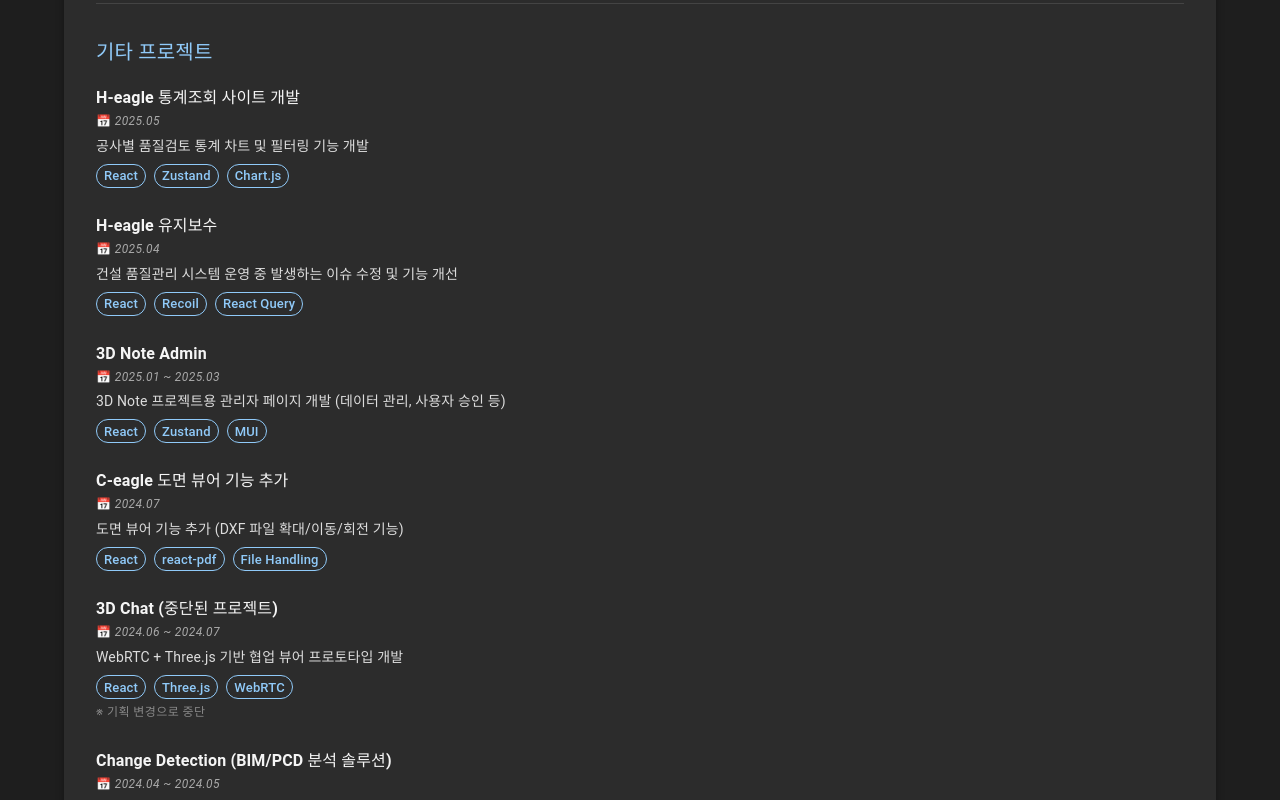
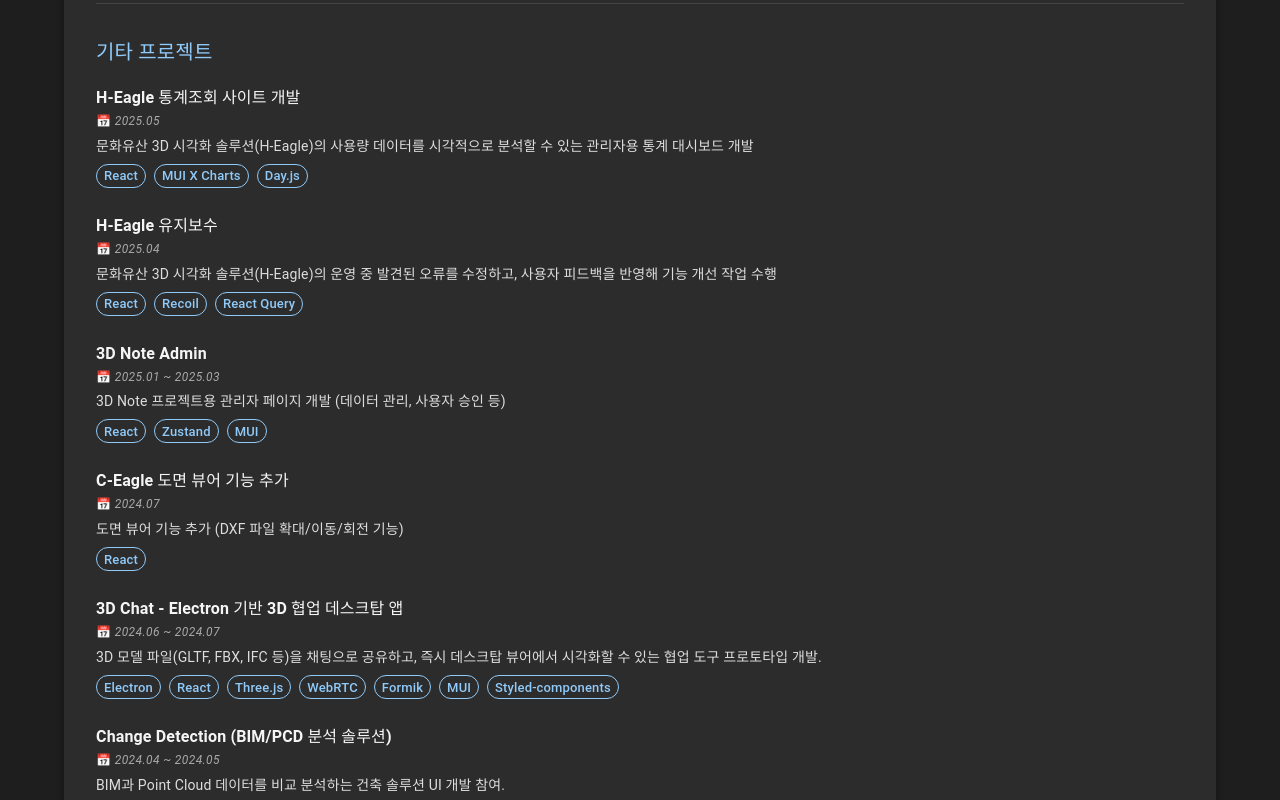
Before and after one commit to hyemmmm/my-portfolio, a React (Vite) app: page / in a window 1280 px wide. Shown: the part 1460-2260 px from the top of the page. Built offline with nearby package versions, Linux system fonts and the light colour scheme.

Commit message:
feat: 이미지 팝업 추가

```diff
--- /dev/null
+++ b/src/components/Layout.tsx
@@ -0,0 +1,14 @@
+// Layout.tsx
+import { Outlet } from "react-router-dom";
+import ScrollToTop from "./ScrollToTop";
+
+const Layout = () => {
+  return (
+    <>
+      <ScrollToTop />
+      <Outlet />
+    </>
+  );
+};
+
+export default Layout;
--- /dev/null
+++ b/src/components/PhotoPopup.tsx
@@ -0,0 +1,35 @@
+import { Dialog, DialogContent, IconButton } from "@mui/material";
+import CloseIcon from "@mui/icons-material/Close";
+
+type PhotoPopupProps = {
+  open: boolean;
+  onClose: () => void;
+  imageSrc: string | null;
+};
+
+export default function PhotoPopup({
+  open,
+  onClose,
+  imageSrc,
+}: PhotoPopupProps) {
+  if (!imageSrc) return null;
+
+  return (
+    <Dialog open={open} onClose={onClose} maxWidth="md">
+      <DialogContent sx={{ backgroundColor: "#000", p: 0 }}>
+        <img
+          src={imageSrc}
+          alt="확대 이미지"
+          style={{
+            width: "100%",
+            height: "auto",
+            maxHeight: "80vh",
+            display: "block",
+            margin: "0 auto",
+            backgroundColor: "#000",
+          }}
+        />
+      </DialogContent>
+    </Dialog>
+  );
+}
--- /dev/null
+++ b/src/components/ScrollToTop.tsx
@@ -0,0 +1,15 @@
+// ScrollToTop.tsx
+import { useEffect } from "react";
+import { useLocation } from "react-router-dom";
+
+const ScrollToTop = () => {
+  const { pathname } = useLocation();
+
+  useEffect(() => {
+    window.scrollTo(0, 0); // 페이지 맨 위로
+  }, [pathname]);
+
+  return null;
+};
+
+export default ScrollToTop;
--- a/src/data/projectData.ts
+++ b/src/data/projectData.ts
@@ -23,6 +23,7 @@
 import starting_resume_view from "../assets/images/starting/s-resume-view.png";
 import starting_main from "../assets/images/starting/s-main.png";
 import starting_mypage from "../assets/images/starting/s-mypage.png";
+import starting_sharing from "../assets/images/starting/starting-sharing.png";
 import starting_video from "../assets/videos/starting.mp4";
 
 export const projectData = [
@@ -295,6 +296,7 @@
       "React Query",
       "react-hook-form",
       "Quill",
+      "REST API",
       "Sentry",
       "ESLint",
       "Prettier",
@@ -303,48 +305,80 @@
       {
         title: "메인페이지",
         image: starting_main,
-        items: ["✅ **아이디/비밀번호 로그인**", "✅ **다국어 모드 지원**"],
-        skills: ["JWT", "i18n"],
-        imageType: "mobile",
-      },
-      {
-        title: "로그인",
-        items: ["✅ **아이디/비밀번호 로그인**", "✅ **다국어 모드 지원**"],
-        skills: ["JWT", "i18n"],
-        imageType: "mobile",
-      },
-      {
-        title: "회원가입",
-        items: ["✅ **아이디/비밀번호 로그인**", "✅ **다국어 모드 지원**"],
-        skills: ["JWT", "i18n"],
-        imageType: "mobile",
-      },
-      {
-        title: "아이디/비밀번호 찾기",
-        items: ["✅ **아이디/비밀번호 로그인**", "✅ **다국어 모드 지원**"],
-        skills: ["JWT", "i18n"],
+        items: [
+          "✅ **서비스 소개 및 랜딩페이지 제공**",
+          "✅ **반응형 UI 지원**",
+        ],
+        skills: [],
         imageType: "mobile",
       },
       {
         title: "이력서 편집",
         image: starting_resume_edit,
-        items: ["✅ **아이디/비밀번호 로그인**", "✅ **다국어 모드 지원**"],
-        skills: ["JWT", "i18n"],
-        imageType: "mobile",
+        items: [
+          "✅ **경력, 학력, 프로젝트 등 섹션별 이력서 작성**",
+          "✅ **항목 추가/삭제 및 순서 변경 지원**",
+          "✅ **입력 시 자동 저장되는 실시간 편집 기능**",
+        ],
+        skills: ["react-hook-form", "Quill"],
+        imageType: "desktop",
       },
       {
         title: "이력서 보기",
         image: starting_resume_view,
-        items: ["✅ **아이디/비밀번호 로그인**", "✅ **다국어 모드 지원**"],
-        skills: ["JWT", "i18n"],
+        items: [
+          "✅ **미리보기 및 공유용 이력서 화면 제공**",
+          "✅ **블라인드 보기 모드 지원**",
+          "✅ **모바일 환경에 최적화된 반응형 디자인**",
+        ],
+        skills: [],
         imageType: "mobile",
       },
       {
         title: "마이페이지",
         image: starting_mypage,
-        items: ["✅ **아이디/비밀번호 로그인**", "✅ **다국어 모드 지원**"],
-        skills: ["JWT", "i18n"],
+        items: ["✅ **개인 정보 및 설정 변경 기능**"],
+        skills: [],
         imageType: "mobile",
+      },
+      {
+        title: "로그인",
+        items: [
+          "✅ **아이디/비밀번호 로그인 기능**",
+          "✅ **JWT 기반 인증 처리**",
+        ],
+
+        skills: ["JWT"],
+        imageType: "mobile",
+      },
+      {
+        title: "회원가입",
+        items: [
+          "✅ **이메일 인증 기반 회원가입 기능**",
+          "✅ **SNS(카카오) 회원가입 지원**",
+          "✅ **입력값 유효성 검사 및 에러 메시지 처리**",
+        ],
+        skills: [],
+        imageType: "mobile",
+      },
+      {
+        title: "아이디/비밀번호 찾기",
+        items: [
+          "✅ **이메일을 통한 비밀번호 재설정 기능**",
+          "✅ **사용자 인증 절차 제공**",
+        ],
+        skills: [],
+        imageType: "mobile",
+      },
+      {
+        title: "OG 데이터 대응",
+        image: starting_sharing,
+        items: [
+          "✅ **Next.js 마이그레이션을 통한 SSR 적용**",
+          "✅ **페이지별 OG 메타태그 설정으로 공유 최적화**",
+        ],
+        skills: ["Next.js", "SEO"],
+        imageType: "desktop",
       },
     ],
     video: starting_video,
@@ -353,15 +387,17 @@
 
 export const otherProjects = [
   {
-    title: "H-eagle 통계조회 사이트 개발",
+    title: "H-Eagle 통계조회 사이트 개발",
     period: "2025.05",
-    description: "공사별 품질검토 통계 차트 및 필터링 기능 개발",
-    skills: ["React", "Zustand", "Chart.js"],
+    description:
+      "문화유산 3D 시각화 솔루션(H-Eagle)의 사용량 데이터를 시각적으로 분석할 수 있는 관리자용 통계 대시보드 개발",
+    skills: ["React", "MUI X Charts", "Day.js"],
   },
   {
-    title: "H-eagle 유지보수",
+    title: "H-Eagle 유지보수",
     period: "2025.04",
-    description: "건설 품질관리 시스템 운영 중 발생하는 이슈 수정 및 기능 개선",
+    description:
+      "문화유산 3D 시각화 솔루션(H-Eagle)의 운영 중 발견된 오류를 수정하고, 사용자 피드백을 반영해 기능 개선 작업 수행",
     skills: ["React", "Recoil", "React Query"],
   },
   {
@@ -372,23 +408,31 @@
     skills: ["React", "Zustand", "MUI"],
   },
   {
-    title: "C-eagle 도면 뷰어 기능 추가",
+    title: "C-Eagle 도면 뷰어 기능 추가",
     period: "2024.07",
     description: "도면 뷰어 기능 추가 (DXF 파일 확대/이동/회전 기능)",
-    skills: ["React", "react-pdf", "File Handling"],
+    skills: ["React"],
   },
   {
-    title: "3D Chat (중단된 프로젝트)",
+    title: "3D Chat - Electron 기반 3D 협업 데스크탑 앱",
     period: "2024.06 ~ 2024.07",
-    description: "WebRTC + Three.js 기반 협업 뷰어 프로토타입 개발",
-    skills: ["React", "Three.js", "WebRTC"],
-    note: "기획 변경으로 중단",
+    description:
+      "3D 모델 파일(GLTF, FBX, IFC 등)을 채팅으로 공유하고, 즉시 데스크탑 뷰어에서 시각화할 수 있는 협업 도구 프로토타입 개발.",
+    skills: [
+      "Electron",
+      "React",
+      "Three.js",
+      "WebRTC",
+      "Formik",
+      "MUI",
+      "Styled-components",
+    ],
   },
   {
     title: "Change Detection (BIM/PCD 분석 솔루션)",
     period: "2024.04 ~ 2024.05",
     description:
-      "BIM과 Point Cloud 데이터를 비교 분석하는 건축 솔루션 UI 개발 참여. 프로젝트 생성, 분석 실행, 시각화, 리포트 테이블 기능 등 구현",
+      "BIM과 Point Cloud 데이터를 비교 분석하는 건축 솔루션 UI 개발 참여.",
     skills: [
       "React",
       "TypeScript",
--- a/src/pages/ProjectDetail.tsx
+++ b/src/pages/ProjectDetail.tsx
@@ -15,11 +15,14 @@
 import { projectData } from "../data/projectData";
 import CloseIcon from "@mui/icons-material/Close";
 import { useEffect, useRef, useState } from "react";
+import PhotoPopup from "../components/PhotoPopup";
 
 export default function ProjectDetail() {
   const { id } = useParams();
 
   const [openVideo, setOpenVideo] = useState(false);
+  const [openImageDialog, setOpenImageDialog] = useState(false);
+  const [selectedImage, setSelectedImage] = useState<string | null>(null);
 
   const videoRef = useRef<HTMLVideoElement | null>(null);
 
@@ -29,6 +32,11 @@
     if (videoRef.current) {
       videoRef.current.playbackRate = 2;
     }
+  };
+
+  const handleImageClick = (src: string) => {
+    setSelectedImage(src);
+    setOpenImageDialog(true);
   };
 
   return (
@@ -171,7 +179,9 @@
                             : { width: "280px" }),
                           boxShadow: "0 0 10px rgba(0,0,0,0.3)",
                           maxWidth: "100%",
+                          cursor: "pointer",
                         }}
+                        onClick={() => handleImageClick(feature.image)}
                       />
                     </Box>
                   )}
@@ -219,6 +229,11 @@
           ))}
         </Grid>
       </Container>
+      <PhotoPopup
+        open={openImageDialog}
+        onClose={() => setOpenImageDialog(false)}
+        imageSrc={selectedImage}
+      />
     </>
   );
 }
```
Also changed, not shown: src/App.tsx (+9 -2 lines), src/assets/images/starting/starting-sharing.png (added).
